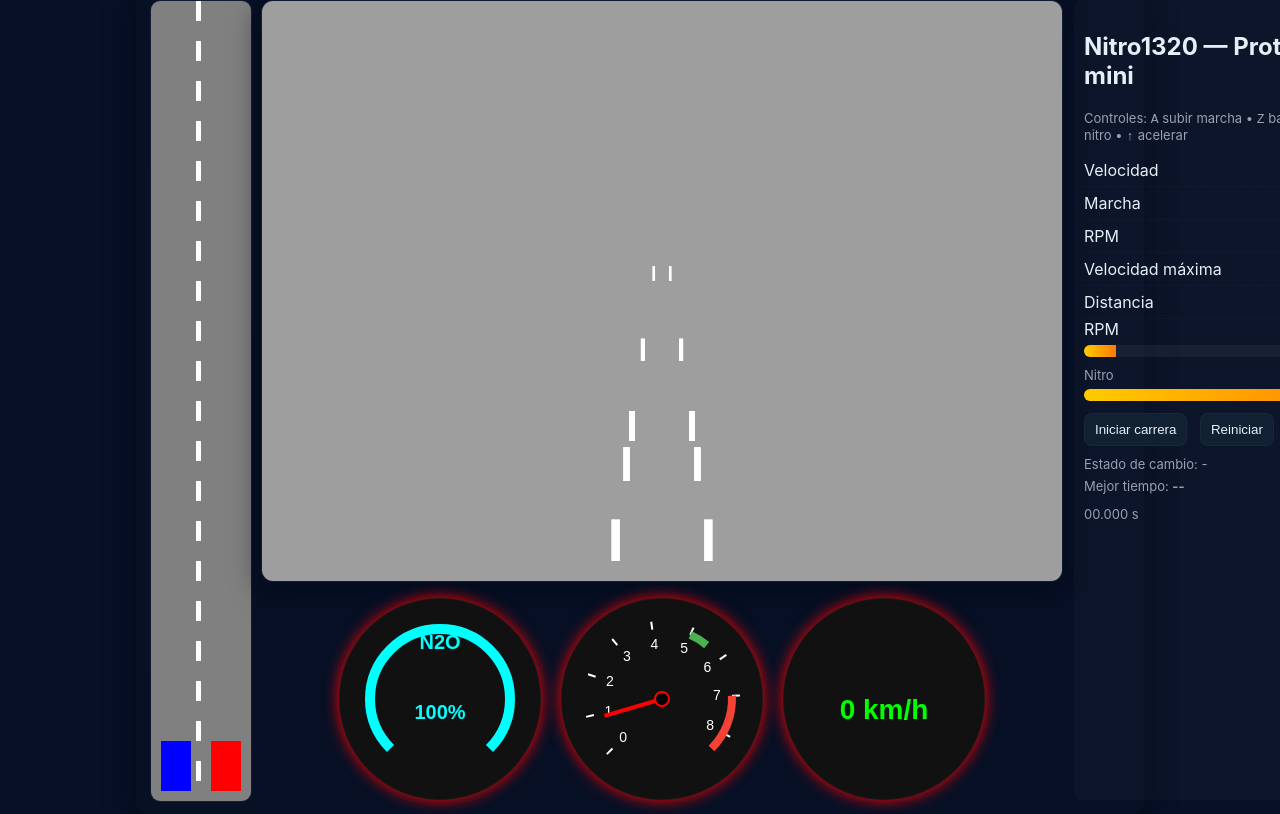
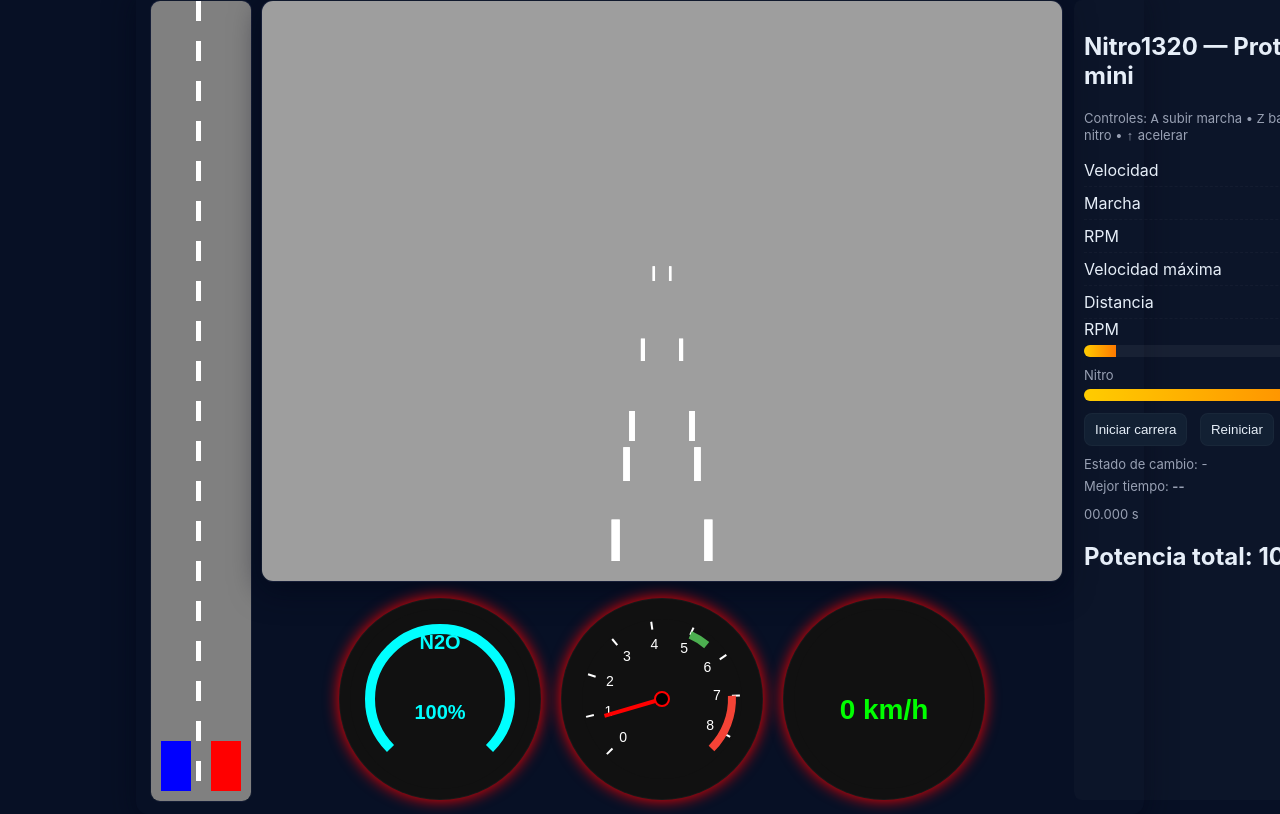
Before and after one commit to giglifiore/nitro1320, a plain HTML site: page nitro_1320_prototipo.html in a window 1280 px wide. Shown: the top 814 px of the page. Drawn offline with Linux system fonts and the light colour scheme.

Commit message:
Update nitro_1320_prototipo.html

```diff
--- a/nitro_1320_prototipo.html
+++ b/nitro_1320_prototipo.html
@@ -89,6 +89,9 @@
       <div style="margin-top:10px" class="small">Estado de cambio: <span id="shiftState">-</span></div>
       <div style="margin-top:6px" class="small">Mejor tiempo: <strong id="bestTime">--</strong></div>
       <div class="small" style="margin-top:12px" id="timer">00.000 s</div>
+		<div id="potencia" style="font-size: 24px; font-weight: bold; margin: 20px 0;">
+  Potencia total: 100 HP
+</div>
     </div>
   </div>
 
```
